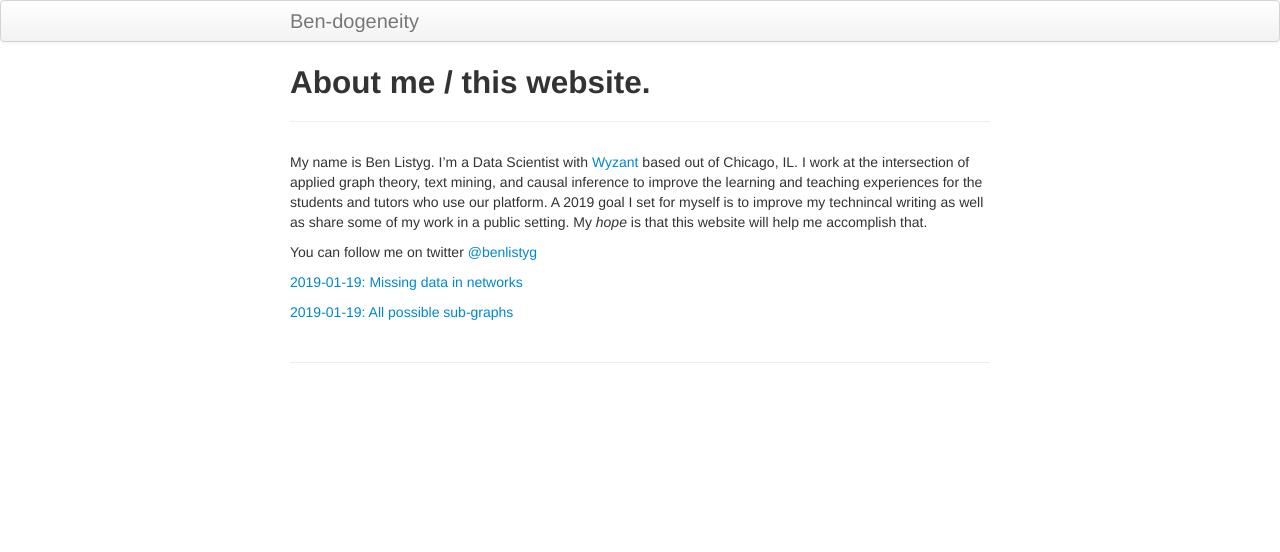
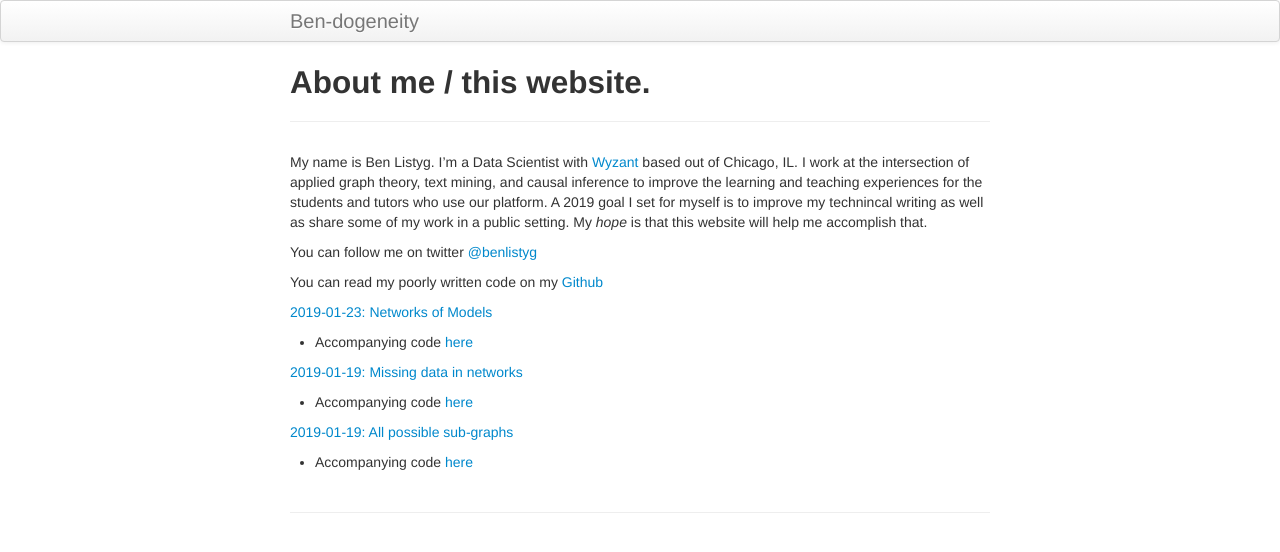
Before and after one commit to BListyg/blistyg.github.io, a Jekyll site: the page built from index.md, in a window 1280 px wide. Shown: the top 552 px of the page. Built offline with Jekyll 4.4.1, drawn with Linux system fonts in a browser that asks for light colours.

Commit message:
Update index.md

```diff
--- a/index.md
+++ b/index.md
@@ -7,6 +7,16 @@ My name is Ben Listyg. I'm a Data Scientist with [Wyzant](https://www.wyzant.com
 
 You can follow me on twitter [@benlistyg](https://www.twitter.com/benlistyg)
 
+You can read my poorly written code on my [Github](https://www.github.com/blistyg)
+
+[2019-01-23: Networks of Models](http://rpubs.com/blistyg/networksofmodels)
+
+- Accompanying code [here](https://github.com/BListyg/Model-Selection-Network)
+
 [2019-01-19: Missing data in networks](https://rpubs.com/blistyg/missingnetworks)
 
+- Accompanying code [here](https://github.com/BListyg/Missingness-in-Networks)
+
 [2019-01-19: All possible sub-graphs](https://rpubs.com/blistyg/subgraphs)
+
+- Accompanying code [here](https://github.com/BListyg/Graph-Combinatorics)
```
